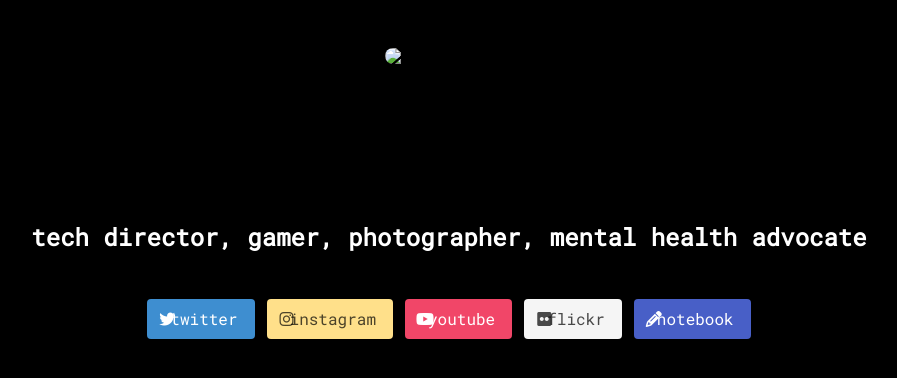
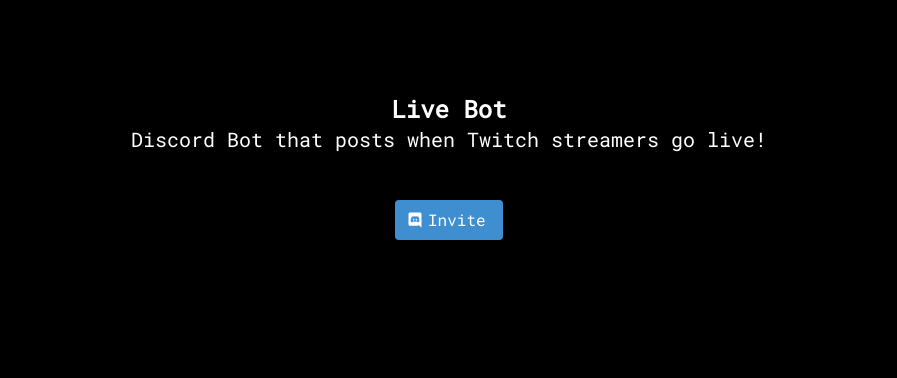
Before and after one commit to bsquidwrd/livebot.bsquid.io, a website: page index.html in a window 1280 px wide. Shown: the whole page, without its empty margins (191-1088 px from the left). Drawn offline with nearby package versions, Linux system fonts and the light colour scheme.

Commit message:
Update to contain invite link

```diff
--- a/index.html
+++ b/index.html
@@ -2,108 +2,73 @@
 <html lang="en">
     <head>
         <meta charset="utf-8">
-  <title>BinaryDigit</title>
-  <meta name="description" content="BinaryDigit's Corner of the Web">
-  <meta name="author" content="BinaryDigit" />
+        <title>Live Bot</title>
+        <!-- Meta fields -->
+        <meta name="description" content="Live Bot Info">
+        <meta name="author" content="bsquidwrd" />
         <meta name="viewport" content="width=device-width, initial-scale=1">
-  <link rel="stylesheet" href="https://cdn.jsdelivr.net/npm/bulma@0.9.1/css/bulma.min.css">
-  <link rel="icon" type="image/png" sizes="32x32" href="favicon.ico">
+        <!-- Meta fields -->
+
+        <!-- Fonts -->
         <link rel="preconnect" href="https://fonts.googleapis.com">
         <link rel="preconnect" href="https://fonts.gstatic.com" crossorigin>
         <link href="https://fonts.googleapis.com/css2?family=Roboto+Mono&display=swap" rel="stylesheet">
+        <!-- Fonts -->
+
+        <!-- Styles -->
+        <link rel="stylesheet" href="https://cdn.jsdelivr.net/npm/bulma@0.9.3/css/bulma.min.css">
+        <link rel="icon" type="image/png" sizes="32x32" href="favicon.ico">
         <link rel="stylesheet" media="screen" href="css/style.css">
-  <script src="https://kit.fontawesome.com/427b20d5d3.js" crossorigin="anonymous"></script>
-  <!-- GA-->
-  <script async src="https://www.googletagmanager.com/gtag/js?id=UA-7593865-6"></script>
+        <!-- Style -->
+
+        <!-- Javascript -->
+        <script type="module" src="https://unpkg.com/ionicons@5.5.2/dist/ionicons/ionicons.esm.js"></script>
+        <script nomodule src="https://unpkg.com/ionicons@5.5.2/dist/ionicons/ionicons.js"></script>
+        <!-- Javascript -->
+
+        <!-- Global site tag (gtag.js) - Google Analytics -->
+        <script async src="https://www.googletagmanager.com/gtag/js?id=G-9C7KN8TT0T"></script>
         <script>
             window.dataLayer = window.dataLayer || [];
             function gtag(){dataLayer.push(arguments);}
             gtag('js', new Date());
-    gtag('config', 'UA-7593865-6');
+
+            gtag('config', 'G-9C7KN8TT0T');
         </script>
+        <!-- Global site tag (gtag.js) - Google Analytics -->
     </head>
     <body>
 
         <section class="section">
             <div class="container">
 
-        <figure class="container image is-128x128">
-          <img class="is-rounded" src="images/binarydigit.jpg">
-        </figure>
+                <!-- Header -->
+                <p class="mb-6">
+                    <h1 class="title is-4 has-text-centered has-text-white">Live Bot</h1>
+                    <h3 class="subtitle is-5 has-text-centered has-text-white">Discord Bot that posts when Twitch streamers go live!</h3>
+                </p>
+                <!-- Header -->
 
-          <p class="mb-6">
-            <h1 class="title is-4 has-text-centered has-text-white">tech director, gamer, photographer, mental health advocate</h1>
-          </p>
+                <!-- Buttons -->
                 <p class="mb-6">
                     <h2 class="subtitle is-5 has-text-centered has-text-white">
 
-              <a class="button is-info" href="https://twitter.com/binarydigit/" target="_blank" rel="noopener noreferrer" aria-label="BinaryDigit on Twitter" >
+                        <!-- Invite -->
+                        <a class="button is-info" href="/invite" target="_blank" rel="noopener noreferrer" aria-label="Invite" >
                         <span class="icon-text">
                         <span class="icon">
-                    <i class="fab fa-twitter"></i>
+                        <ion-icon name="logo-discord"></ion-icon>
                         </span>
-                  twitter
+                        &nbsp;Invite
                         </span>
                         </a>
-
-              <a class="button is-warning" href="https://www.instagram.com/binarydigit/" target="_blank" rel="noopener noreferrer" aria-label="BinaryDigit on Instagram">
-                <span class="icon-text">
-                  <span class="icon">
-                    <i class="fab fa-instagram"></i>
-                  </span>
-                  instagram
-                </span>
-              </a>
-
-              <a class="button is-danger" href="https://www.youtube.com/binarydigit/" target="_blank" rel="noopener noreferrer" aria-label="BinaryDigit on YouTube">
-                <span class="icon-text">
-                  <span class="icon">
-                    <i class="fab fa-youtube"></i>
-                  </span>
-                  youtube
-                </span>
-              </a>
-              <a class="button is-light" href="https://www.flickr.com/photos/binarydigit/albums" target="_blank" rel="noopener noreferrer" aria-label="BinaryDigit's Flickr">
-                <span class="icon-text">
-                  <span class="icon">
-                    <i class="fab fa-flickr"></i>
-                  </span>
-                  flickr
-                </span>
-              </a>
-              <!-- <a class="button is-success" href="/tumblr" target="_blank" rel="noopener noreferrer" aria-label="BinaryDigit's Tumblr">
-                <span class="icon-text">
-                  <span class="icon">
-                    <i class="fab fa-tumblr-square"></i>
-                  </span>
-                  tumblr
-                </span>
-              </a> -->
-              <a class="button is-link" href="https://binarydigit.notion.site/" target="_blank" rel="noopener noreferrer" aria-label="BinaryDigit's Notion Notebook">
-                <span class="icon-text">
-                  <span class="icon">
-                    <i class="fas fa-pencil-alt"></i>
-                  </span>
-                  notebook
-                </span>
-              </a>
+                        <!-- Invite -->
                     </h2>
                 </p>
+                <!-- Buttons -->
 
             </div>
         </section>
 
-
-  <script src='https://storage.ko-fi.com/cdn/scripts/overlay-widget.js'></script>
-<script>
-  kofiWidgetOverlay.draw('binarydigit', {
-    'type': 'floating-chat',
-    'floating-chat.donateButton.text': 'Buy Coffee',
-    'floating-chat.donateButton.background-color': '#323842',
-    'floating-chat.donateButton.text-color': '#fff'
-  });
-</script>
-
-
     </body>
 </html>
```
Lines whose indentation alone changed are shown as unchanged.
